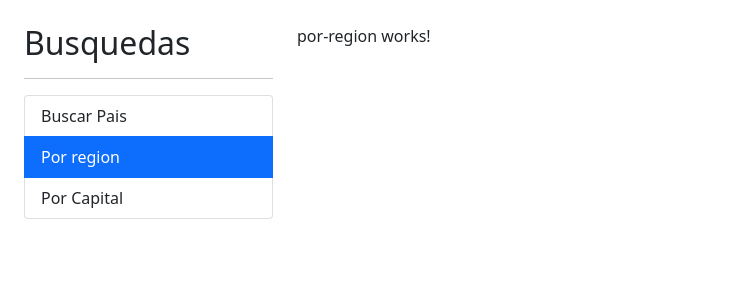
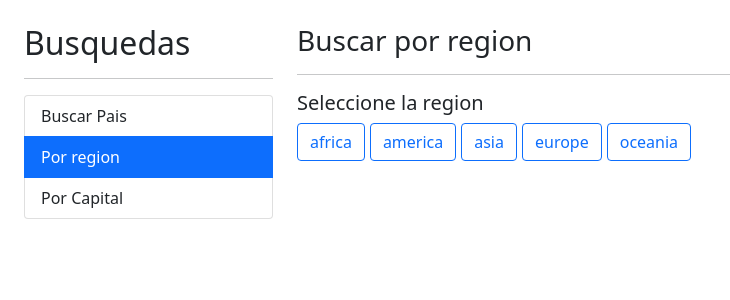
Before and after one commit to VictorCarmonaMoraza/PaisesAppVictor2022, an Angular app in the folder PaisesVictorApp2022/: page /region in a window 1280 px wide. Shown: the top 300 px of the page, without its empty margins (0-730 px from the left). Built offline with nearby package versions, Linux system fonts and the light colour scheme.

Commit message:
17 - ngClass

```diff
--- a/PaisesVictorApp2022/src/app/pais/pages/por-pais/por-pais.component.html
+++ b/PaisesVictorApp2022/src/app/pais/pages/por-pais/por-pais.component.html
@@ -5,7 +5,8 @@
   <div class="col">
    <app-pais-input
    (onEnter)="buscar($event)"
-  (onDebounce)="sugerencias($event)" placeholder="Buscar Pais..."
+  (onDebounce)="sugerencias($event)"
+   placeholder="Buscar Pais..."
    ></app-pais-input>
   </div>
 </div>
--- a/PaisesVictorApp2022/src/app/pais/pages/por-region/por-region.component.css
+++ b/PaisesVictorApp2022/src/app/pais/pages/por-region/por-region.component.css
@@ -0,0 +1,4 @@
+button
+{
+  margin-right: 5px;
+}
--- a/PaisesVictorApp2022/src/app/pais/pages/por-region/por-region.component.html
+++ b/PaisesVictorApp2022/src/app/pais/pages/por-region/por-region.component.html
@@ -1 +1,22 @@
-<p>por-region works!</p>
+<h3>Buscar por region <small>{{regionActiva | titlecase}}</small></h3>
+<hr>
+
+<h5>Seleccione la region</h5>
+
+<!-- [class.btn-primary]="region===regionActiva" -->
+<!-- [ngClass]="{
+  'btn.primary':regionActiva===region,
+  'btn-outline-primary':regionActiva!==region
+}" -->
+<div class="row">
+  <div class="col">
+    <button *ngFor="let region of regiones" class="btn btn-outline-primary"
+[ngClass]="{
+  'btn.primary':regionActiva===region,
+  'btn-outline-primary':regionActiva!==region
+}"
+    (click)="activarRegion(region)">
+      {{region}}
+    </button>
+  </div>
+</div>
--- a/PaisesVictorApp2022/src/app/pais/pages/por-region/por-region.component.ts
+++ b/PaisesVictorApp2022/src/app/pais/pages/por-region/por-region.component.ts
@@ -1,15 +1,23 @@
-import { Component, OnInit } from '@angular/core';
+import { Component} from '@angular/core';
 
 @Component({
   selector: 'app-por-region',
   templateUrl: './por-region.component.html',
   styleUrls: ['./por-region.component.css']
 })
-export class PorRegionComponent implements OnInit {
+export class PorRegionComponent{
+
+  regiones: string[] = ['africa', 'america', 'asia', 'europe', 'oceania'];
+
+  //propiedad que se rellenara cuando pulsemos una region
+  regionActiva: string = '';
 
   constructor() { }
 
-  ngOnInit(): void {
-  }
+  activarRegion(region: string) {
+    this.regionActiva = region;
+
 
 }
+
+}
```
Also changed, not shown: PaisesVictorApp2022/src/app/pais/interfaces/region.interface.ts (added, +203 -0 lines), 1 other file (tests, documents, lock files or other folders).
